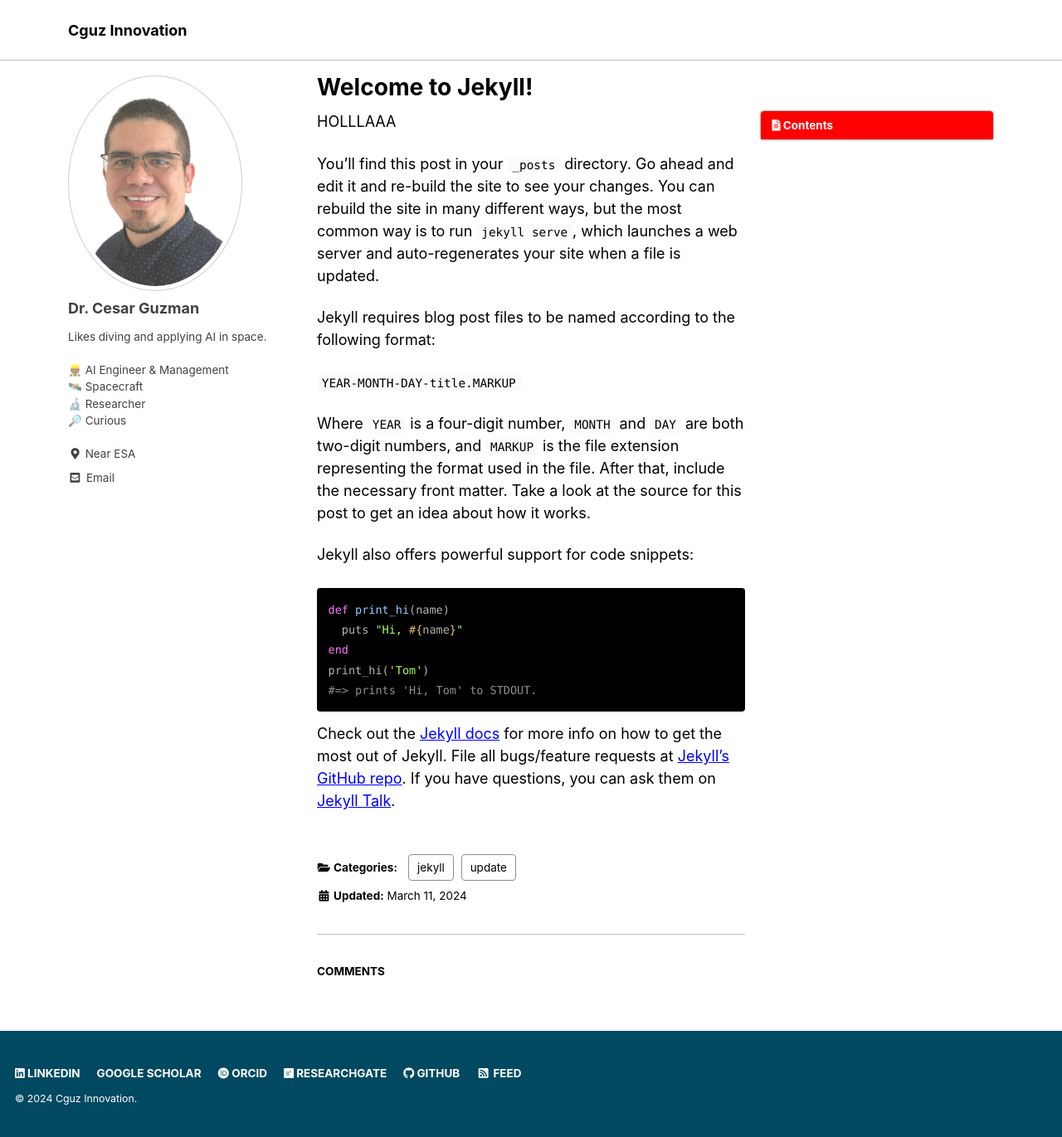
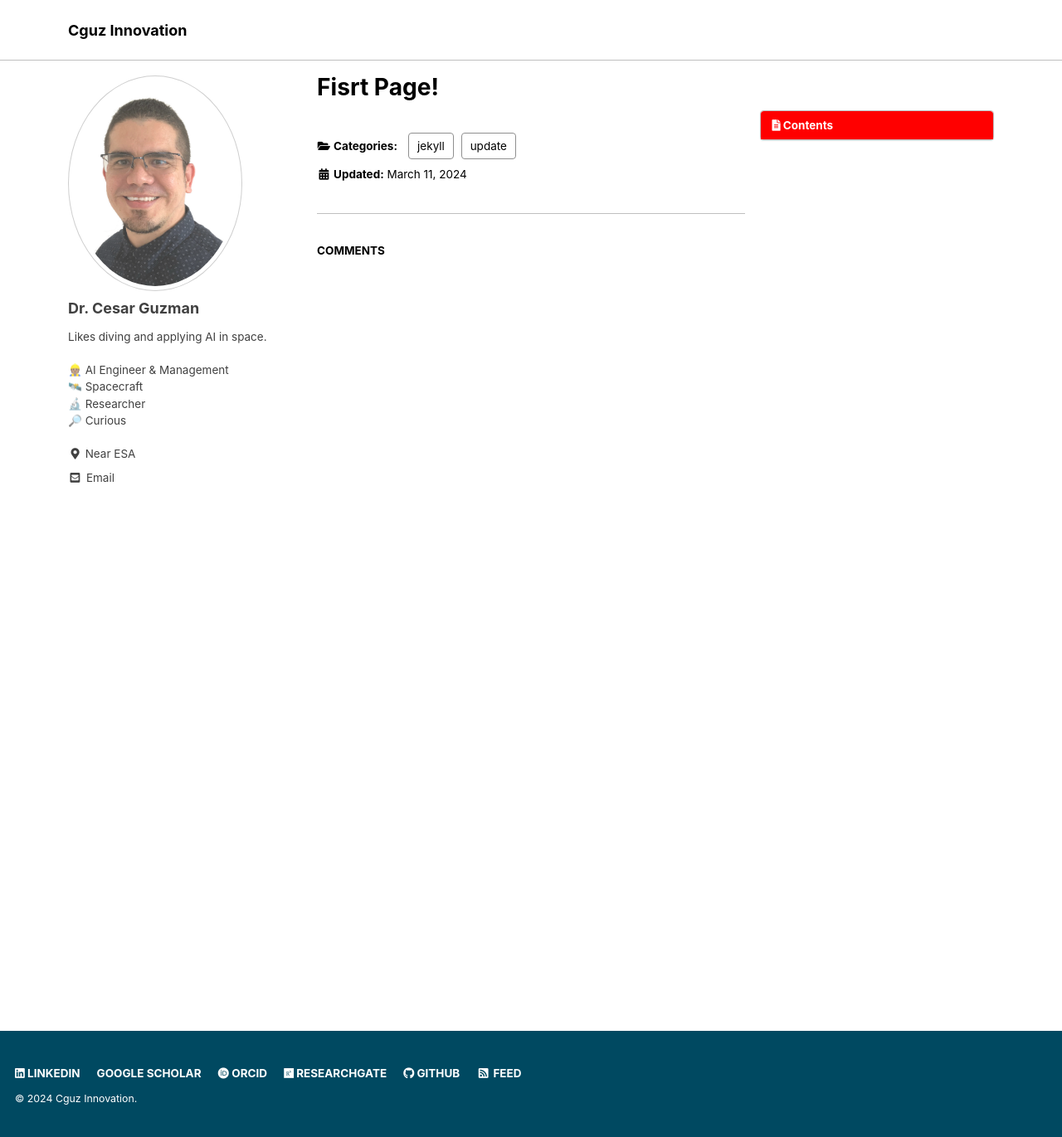
Before and after one commit to cguz/cguz.github.io, a Jekyll site: the page built from site/_posts/2024-03-11-welcome-to-jekyll.markdown, in a window 1280 px wide and 1371 px high. Shown: the whole window at 83% size. Built offline with Jekyll 4.4.1, drawn with Linux system fonts in a browser that asks for light colours; cached includes are drawn as plain includes; comment, search, counter and statistics services are not loaded.

Commit message:
Resolving 2340

```diff
--- a/site/_posts/2024-03-11-welcome-to-jekyll.markdown
+++ b/site/_posts/2024-03-11-welcome-to-jekyll.markdown
@@ -1,32 +1,6 @@
 ---
 layout: single
-title:  "Welcome to Jekyll!"
+title:  "Fisrt Page!"
 date:   2024-03-11 21:52:41 +0100
 categories: jekyll update
 ---
-
-HOLLLAAA
-
-You’ll find this post in your `_posts` directory. Go ahead and edit it and re-build the site to see your changes. You can rebuild the site in many different ways, but the most common way is to run `jekyll serve`, which launches a web server and auto-regenerates your site when a file is updated.
-
-Jekyll requires blog post files to be named according to the following format:
-
-`YEAR-MONTH-DAY-title.MARKUP`
-
-Where `YEAR` is a four-digit number, `MONTH` and `DAY` are both two-digit numbers, and `MARKUP` is the file extension representing the format used in the file. After that, include the necessary front matter. Take a look at the source for this post to get an idea about how it works.
-
-Jekyll also offers powerful support for code snippets:
-
-{% highlight ruby %}
-def print_hi(name)
-  puts "Hi, #{name}"
-end
-print_hi('Tom')
-#=> prints 'Hi, Tom' to STDOUT.
-{% endhighlight %}
-
-Check out the [Jekyll docs][jekyll-docs] for more info on how to get the most out of Jekyll. File all bugs/feature requests at [Jekyll’s GitHub repo][jekyll-gh]. If you have questions, you can ask them on [Jekyll Talk][jekyll-talk].
-
-[jekyll-docs]: https://jekyllrb.com/docs/home
-[jekyll-gh]:   https://github.com/jekyll/jekyll
-[jekyll-talk]: https://talk.jekyllrb.com/
```
